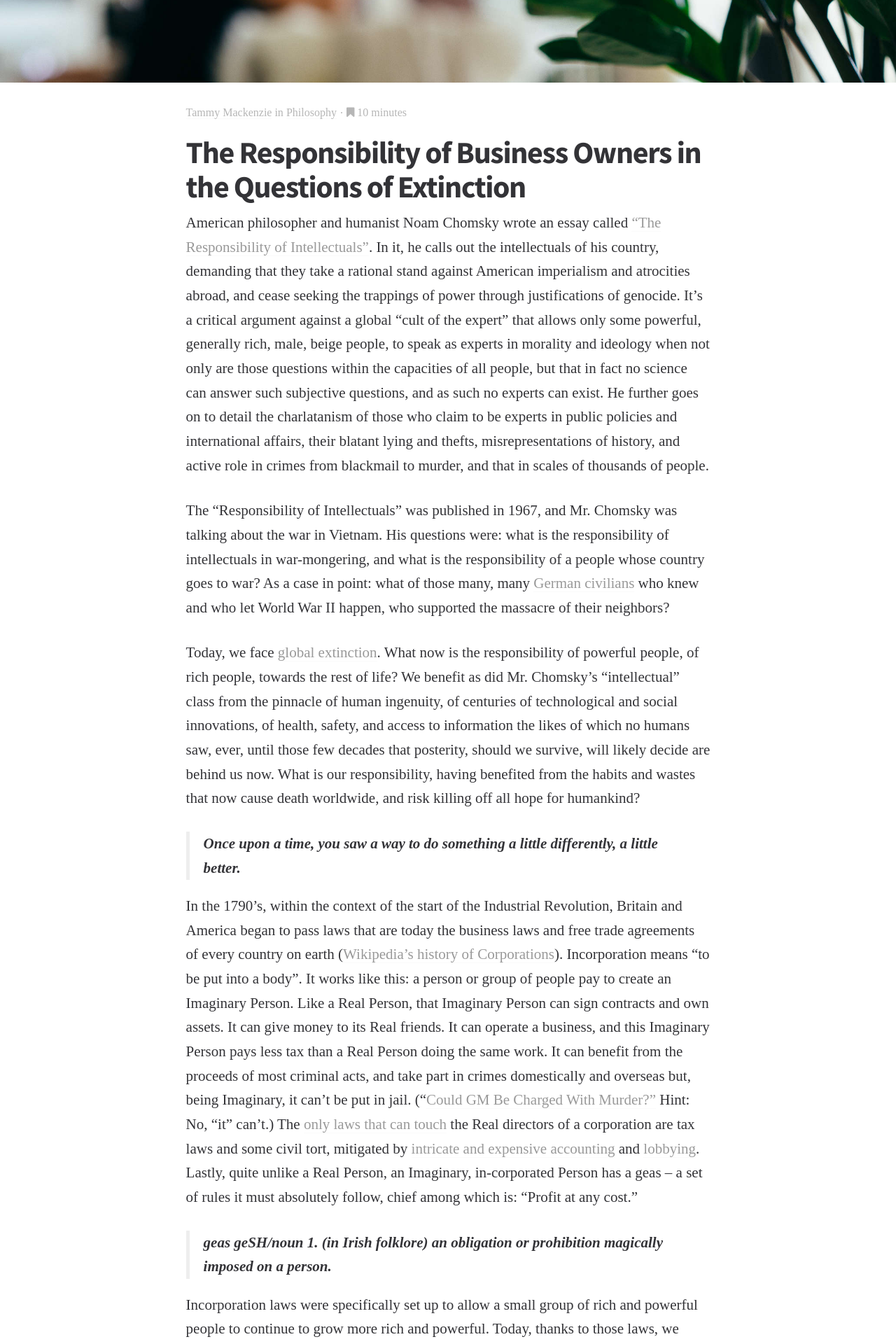
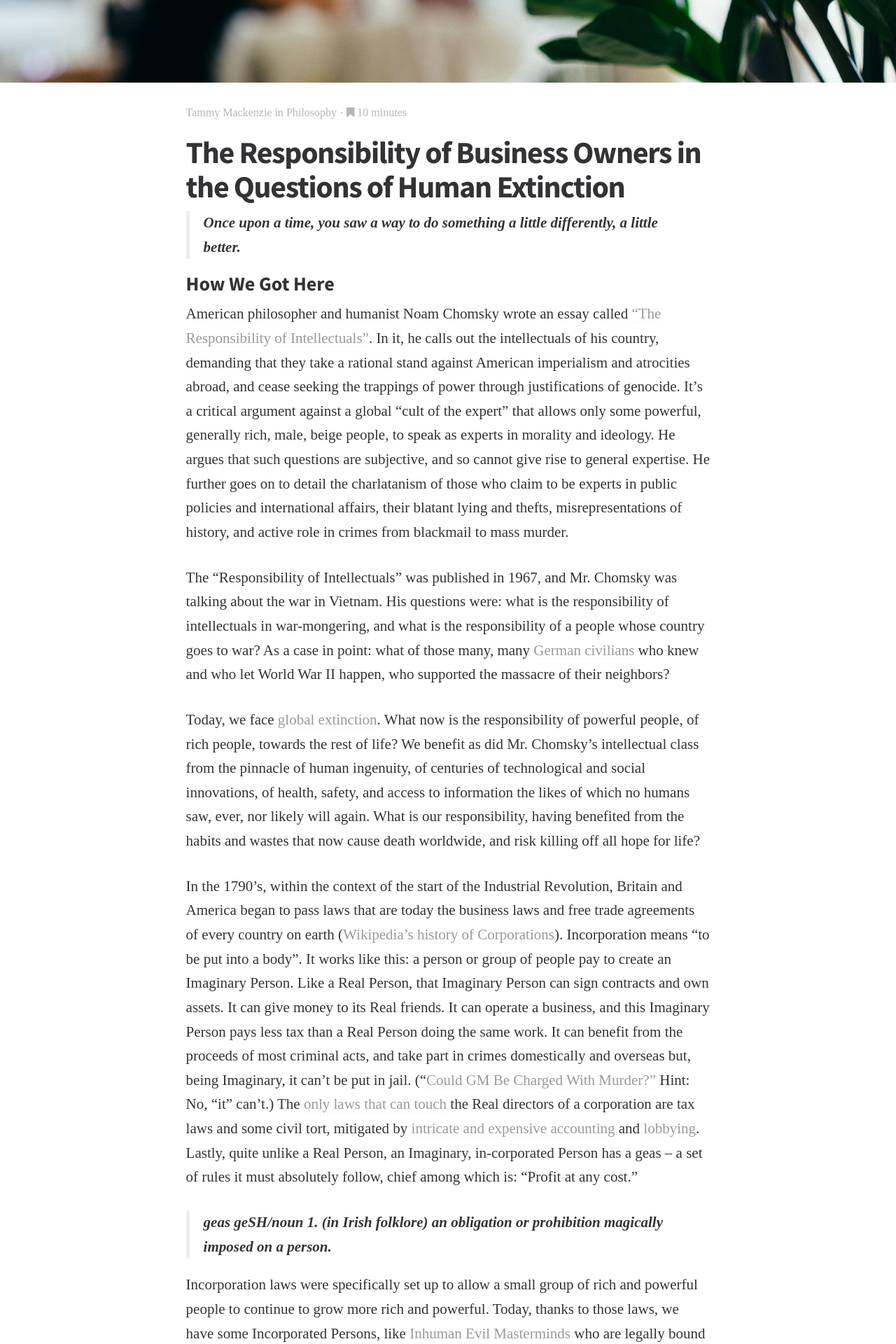
Before and after one commit to poupartfarms/poupartfarms.github.io, a Jekyll site: the page built from _posts/2017-02-08-the-responsibility-of-business-owners.md, in a window 1280 px wide. Shown: the part 342-2262 px from the top of the page at 70% size. Built offline with Jekyll 4.4.1, drawn with Linux system fonts in a browser that asks for light colours; some web fonts are replaced; some of the changed text lies outside the part shown.

Commit message:
editorial changes as per Tammy's request.

```diff
--- a/_posts/2017-02-08-the-responsibility-of-business-owners.md
+++ b/_posts/2017-02-08-the-responsibility-of-business-owners.md
@@ -1,7 +1,7 @@
 ---
 layout: post
 date: 2017-02-08
-title: "The Responsibility of Business Owners in the Questions of Extinction"
+title: "The Responsibility of Business Owners in the Questions of Human Extinction"
 comments: true
 categories: philosophy history
 author_name: Tammy Mackenzie
@@ -18,19 +18,23 @@ description: "Can business people save the world?"
 show_related_posts: false
 ---
 
+> **_Once upon a time, you saw a way to do something a little differently, a
+little better._**
+
+## How We Got Here
+
 American philosopher and humanist Noam Chomsky wrote an essay called [“The
 Responsibility of Intellectuals”](https://chomsky.info/19670223/). In it, he
 calls out the intellectuals of his country, demanding that they take a rational
 stand against American imperialism and atrocities abroad, and cease seeking the
 trappings of power through justifications of genocide. It’s a critical argument
 against a global “cult of the expert” that allows only some powerful, generally
-rich, male, beige people, to speak as experts in morality and ideology when not
-only are those questions within the capacities of all people, but that in fact
-no science can answer such subjective questions, and as such no experts can
-exist. He further goes on to detail the charlatanism of those who claim to be
-experts in public policies and international affairs, their blatant lying and
+rich, male, beige people, to speak as experts in morality and ideology. He
+argues that such questions are subjective, and so cannot give rise to general
+expertise. He further goes on to detail the charlatanism of those who claim to
+be experts in public policies and international affairs, their blatant lying and
 thefts, misrepresentations of history, and active role in crimes from blackmail
-to murder, and that in scales of thousands of people.
+to mass murder.
 
 The “Responsibility of Intellectuals” was published in 1967, and Mr. Chomsky was
 talking about the war in Vietnam. His questions were: what is the responsibility
@@ -42,16 +46,12 @@ who let World War II happen, who supported the massacre of their neighbors?
 Today, we face [global
 extinction](https://www.washingtonpost.com/news/morning-mix/wp/2015/06/22/the-earth-is-on-the-brink-of-a-sixth-mass-extinction-scientists-say-and-its-humans-fault/?utm_term=.ee79fdaf268a).
 What now is the responsibility of powerful people, of rich people, towards the
-rest of life? We benefit as did Mr. Chomsky’s “intellectual” class from the
+rest of life? We benefit as did Mr. Chomsky’s intellectual class from the
 pinnacle of human ingenuity, of centuries of technological and social
 innovations, of health, safety, and access to information the likes of which no
-humans saw, ever, until those few decades that posterity, should we survive,
-will likely decide are behind us now. What is our responsibility, having
+humans saw, ever, nor likely will again. What is our responsibility, having
 benefited from the habits and wastes that now cause death worldwide, and risk
-killing off all hope for humankind?
-
-> **_Once upon a time, you saw a way to do something a little differently, a
-little better._**
+killing off all hope for life?
 
 In the 1790’s, within the context of the start of the Industrial Revolution,
 Britain and America began to pass laws that are today the business laws and free
@@ -129,8 +129,10 @@ make the best choice for himself and his family. Our cultural heritage, our
 writing, and our thinking, all say that though the German people should have
 helped, they and we must be free to not help, to not act, should we so choose.
 
-Anyways that’s the contorted logic of most war apologists, who are not the
-people likely to make the rational changes we need. Thankfully, we have a frame
+## Where We Can Go
+
+Though war apologists have a disproportionate effect on the business laws of the
+land, they need not dictate our shared values. Thankfully, we have a frame
 of reference for criminal responsibility, in that we have generally agreed to
 certain laws that limit free choice. When our liberties infringe about those of
 another person, when our actions become maleficent, then we are committing a
@@ -217,6 +219,9 @@ campaigns. Close the party system. Increase inheritance taxes. Insist on a free
 press. Fund artists. Fund inventors. Trust people. There are many other rational
 and required initiatives. You get to pick.
 
+> **"_You were sick, but now you're well again, and there's work to do."  -Kurt
+Vonnegut, Timequake_**
+
 I understand that it's hard. I know that you were told a lie about how the world
 worked, about your place in it, and about how other people lived their time
 here. I was told the same. I forgive you for those years when you didn’t know
@@ -228,14 +233,3 @@ bears repeating: because business people can act, we must. The cost of our
 victory in the economic wars is extermination, and there is no power yet in
 place to defeat us. Stop doing it. Stop lying about it. Fix it. Because after us
 come the revolutions, and after that, the end.
-
-> **"_You were sick, but now you're well again, and there's work to do."  -Kurt
-Vonnegut, Timequake_**
-
-
-Stop doing it. Stop lying about it. Fix it.
-Hören Sie damit auf. Hör auf zu lügen. Repariere es.
-תפסיק לעשות את זה. תפסיק לשקר על זה. תיקון זה.
-يتوقف عن فعل ذلك. توقفوا عن الكذب حول هذا الموضوع. أصلحه.
-Cessez de le faire. Arrêtez de mentir à ce sujet. Réparez.
-停止做。 停止躺在它。 修复它。
```
